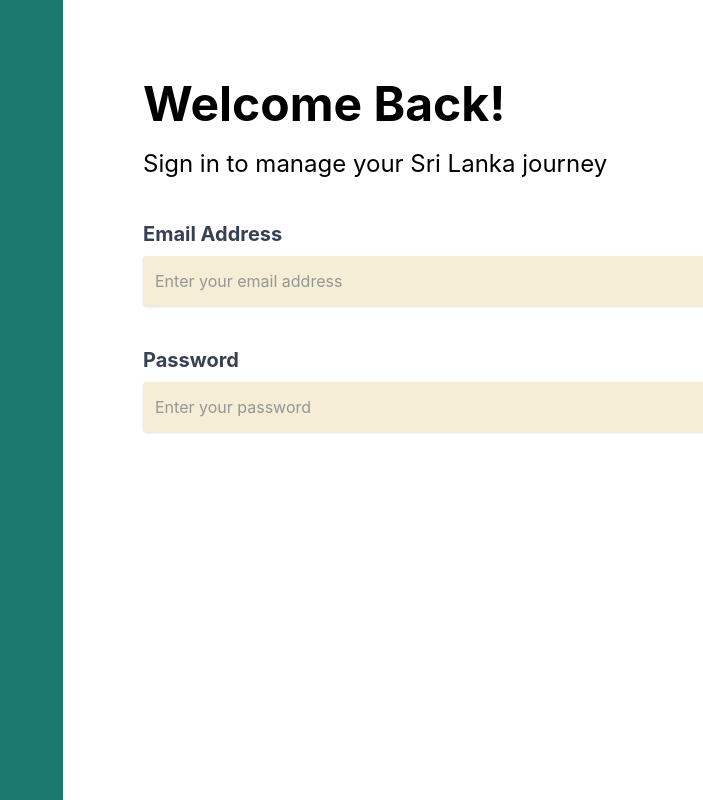
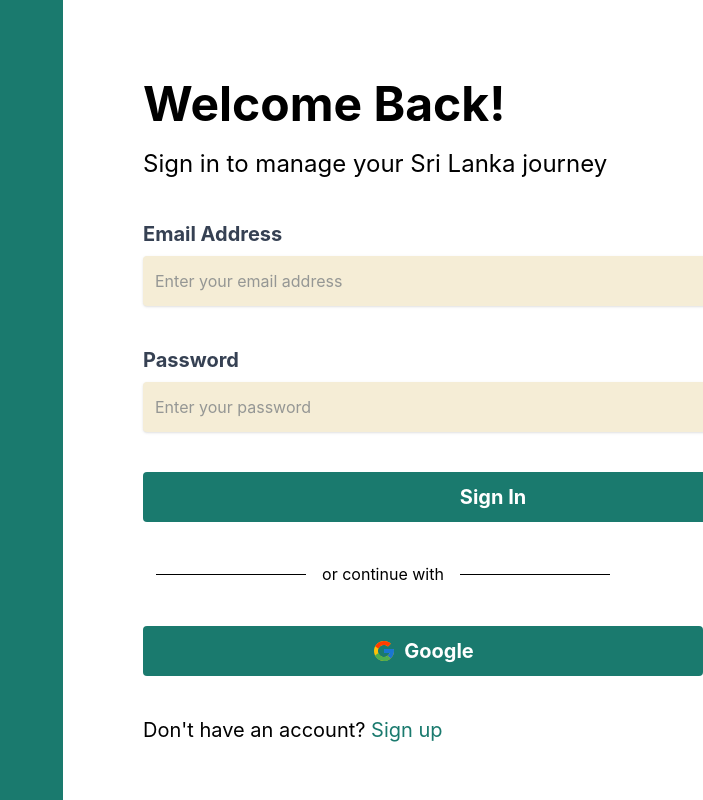
Before and after one commit to Y-Dilshan/Tourism-Management-System, a React (Vite) app in the folder tm_frontend/: page /login in a window 1280 px wide. Shown: the top 800 px of the page, without its empty margins (577-1280 px from the left). Built offline with nearby package versions, Linux system fonts and the light colour scheme.

Commit message:
created login page

```diff
--- a/tm_frontend/package.json
+++ b/tm_frontend/package.json
@@ -13,7 +13,8 @@
     "@tailwindcss/vite": "^4.3.0",
     "react": "^19.2.6",
     "react-dom": "^19.2.6",
-    "react-router-dom": "^7.16.0",
+    "react-icons": "^5.6.0",
+    "react-router-dom": "^7.17.0",
     "tailwindcss": "^4.3.0"
   },
   "devDependencies": {
--- a/tm_frontend/src/pages/LoginPage.jsx
+++ b/tm_frontend/src/pages/LoginPage.jsx
@@ -1,3 +1,6 @@
+import { FcGoogle } from "react-icons/fc";
+import {Link} from "react-router-dom";
+
 export default function LoginPage() {
     return(
         <div className = "w-full h-screen flex">
@@ -23,9 +26,26 @@ export default function LoginPage() {
                     <input className = "w-[700px] h-[50px] shadow rounded py-2 px-3 bg-[#F5EDD6] text-gray-700" id="password" type="password" placeholder="Enter your password" />
                 </div>
 
+                <div>
+                    <button className = "w-[700px] h-[50px] bg-[#1A7A6E] hover:bg-[#0D4F46] text-white text-xl font-bold rounded mt-10 ml-20">Sign In</button>
+                </div>
+
+                <div className = "flex items-center justify-center pt-10">
+                    <hr className = "w-[150px] border-black" />
+                    <p className = "px-4 text-black">or continue with</p>
+                    <hr className = "w-[150px] border-black" />
+                </div>
+
+                <div className="flex pt-10">
+                    <button className="w-[700px] h-[50px] bg-[#1A7A6E] hover:bg-[#0D4F46] text-xl text-white font-bold rounded ml-20 flex items-center justify-center gap-2">
+                        <FcGoogle size={24} />Google</button>
+                </div>
+
+                <div className = "flex relative pt-10 pl-20">
+                    <p className = "text-black text-xl">Don't have an account? <Link to="/signup" className="text-[#1A7A6E] hover:text-[#0D4F46]">Sign up</Link></p>
+                </div>
+
             </div>
-
-
         </div>
     )
 }
```
Also changed, not shown: 1 other file (tests, documents, lock files or other folders).
